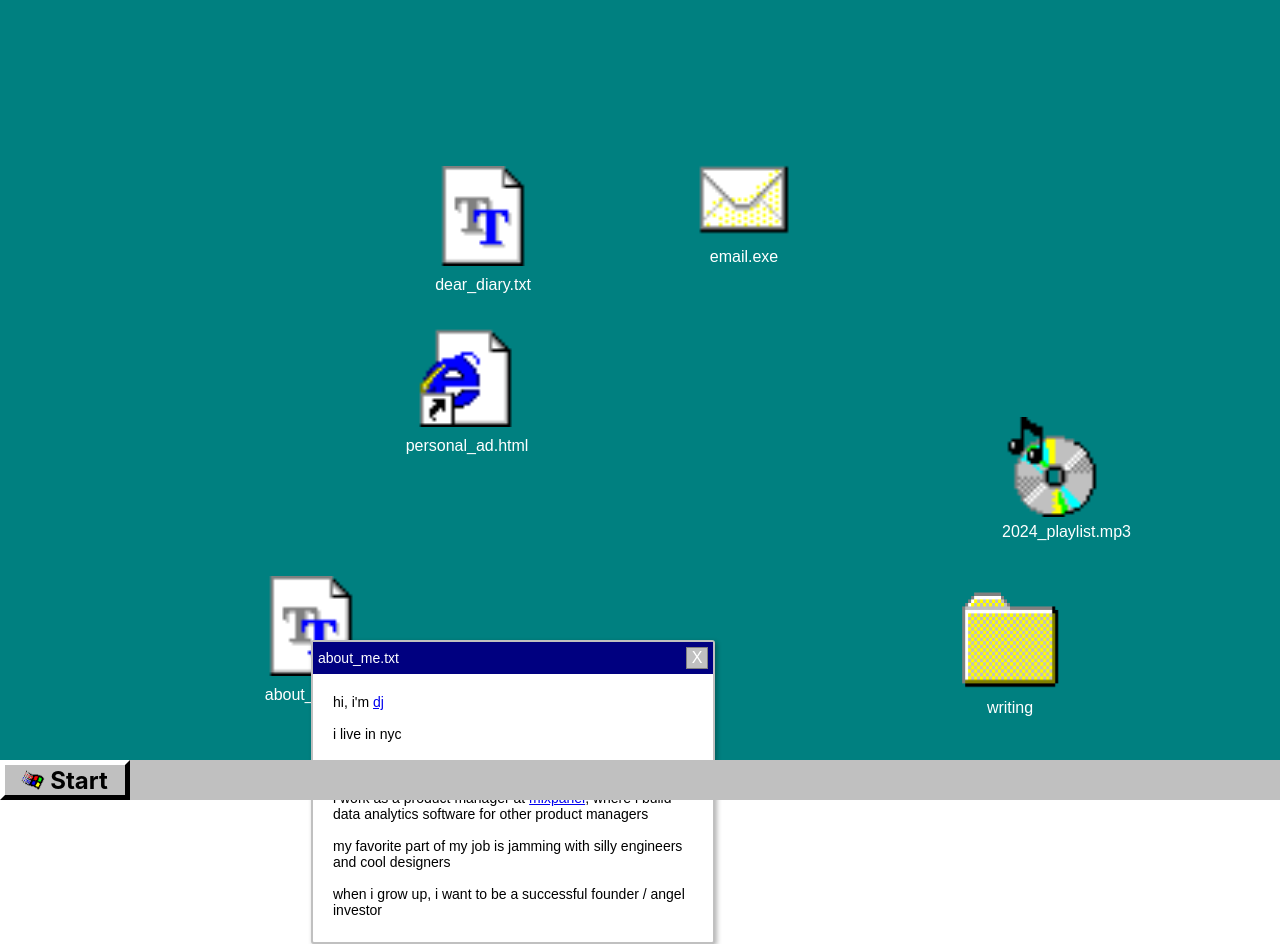
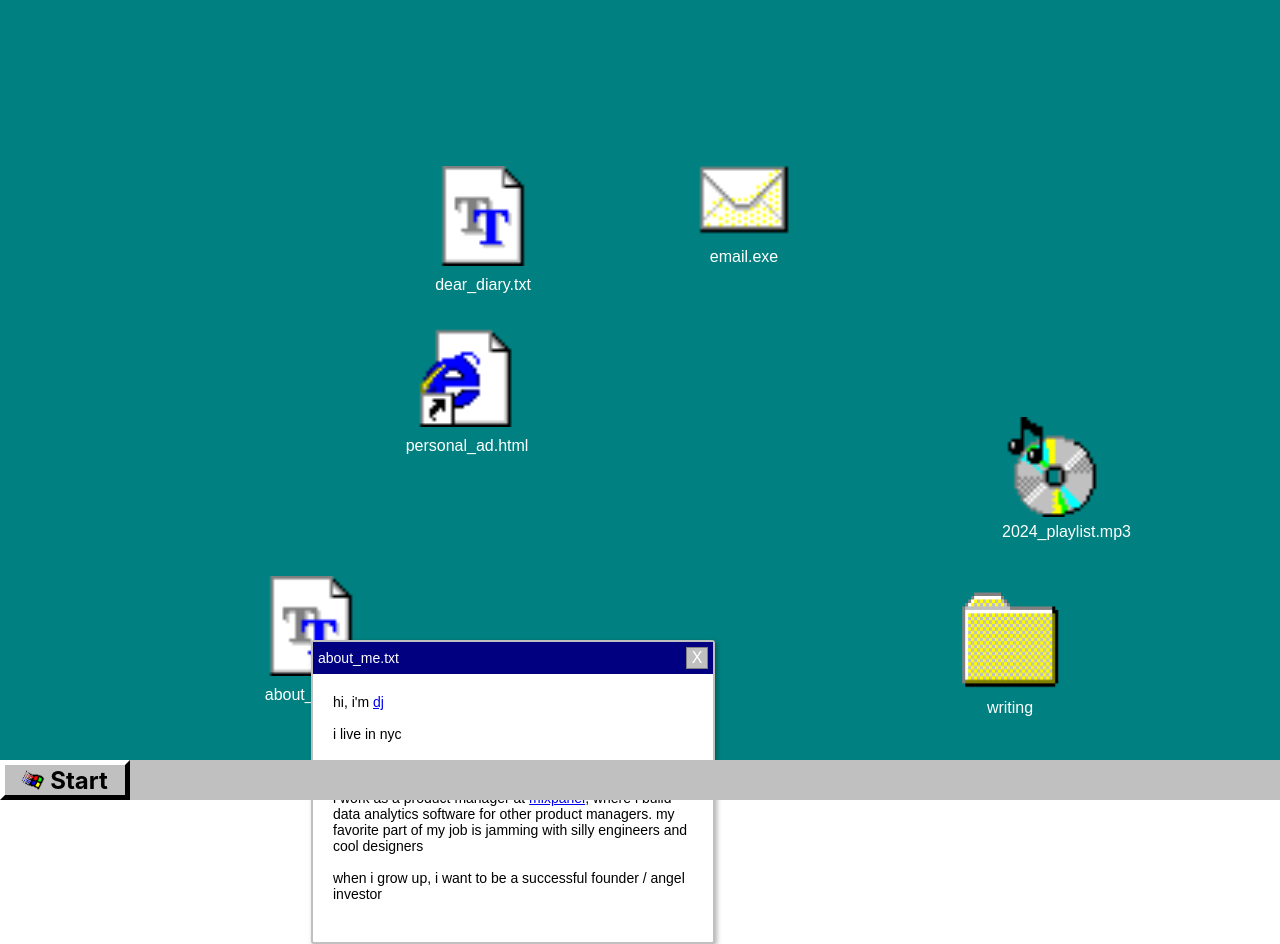
Before and after one commit to basilsage/personalwebsiteretro, a React (Create React App) app: page / in a window 1280 px wide. Both pictures are taken after a click on the button "about_me.txt". Built offline with nearby package versions, Linux system fonts and the light colour scheme.

Commit message:
Slight mod on aboutme

```diff
--- a/src/App.js
+++ b/src/App.js
@@ -72,9 +72,7 @@ const App = () => {
       <br/><br/>
       i love software, martial arts, and scruffy white dogs
       <br/><br/>
-      i work as a product manager at <a href="https://mixpanel.com" target="_blank" rel="noopener noreferrer">mixpanel</a>, where i build data analytics software for other product managers
-      <br/><br/>
-      my favorite part of my job is jamming with silly engineers and cool designers
+      i work as a product manager at <a href="https://mixpanel.com" target="_blank" rel="noopener noreferrer">mixpanel</a>, where i build data analytics software for other product managers. my favorite part of my job is jamming with silly engineers and cool designers
       <br/><br/>
       when i grow up, i want to be a successful founder / angel investor
     </span>;
```
